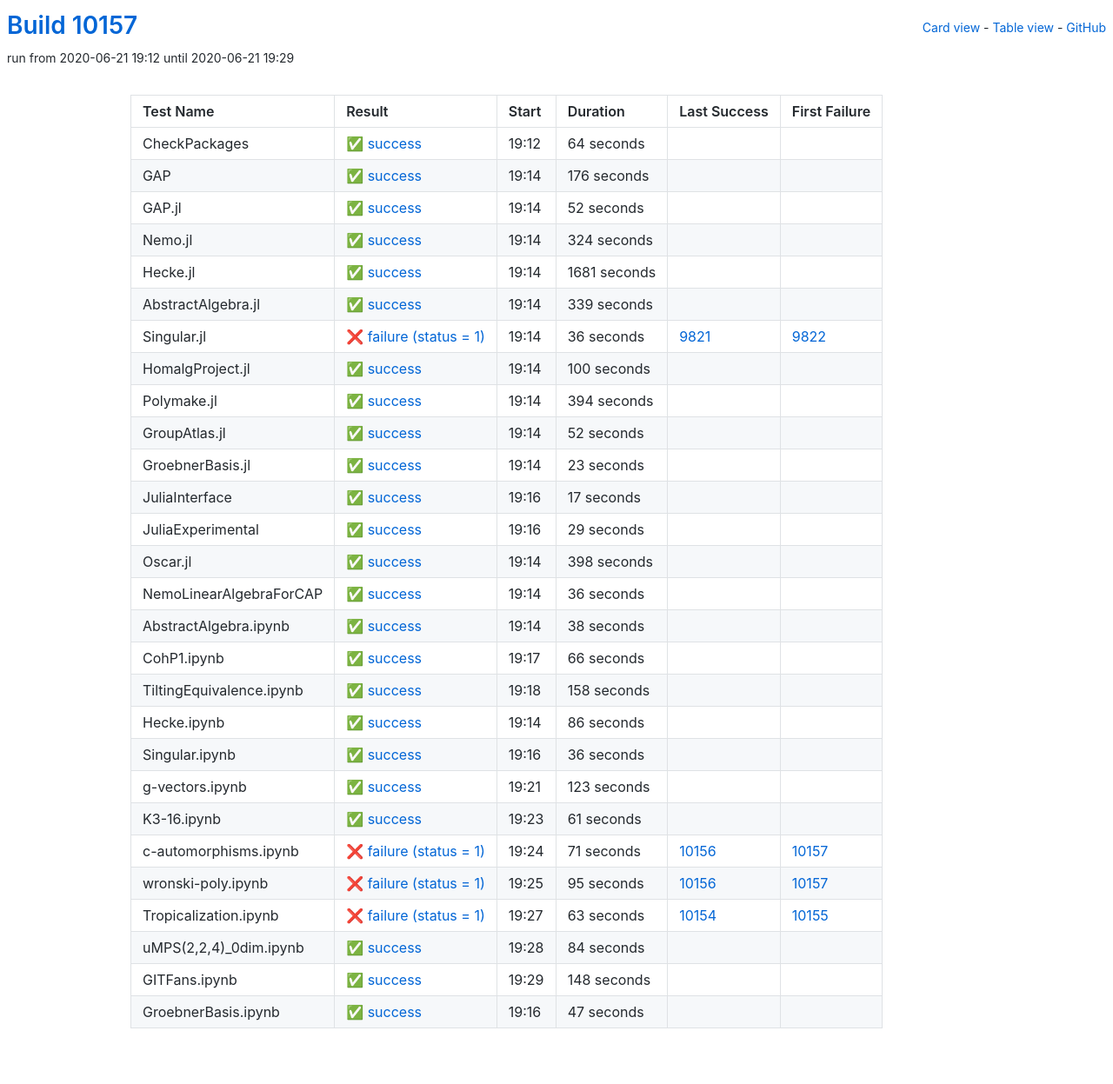
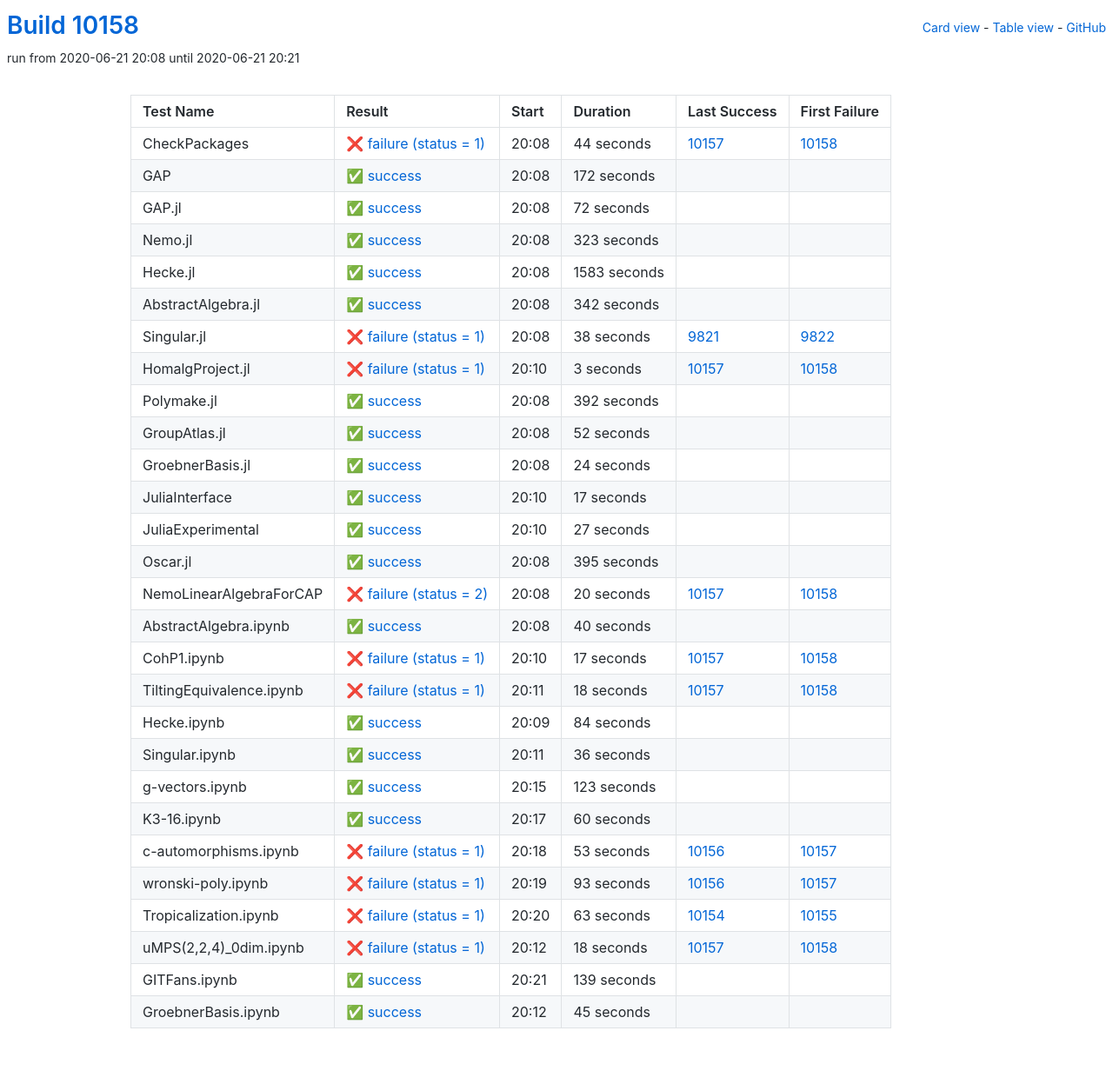
Before and after one commit to oscar-system/oscar-ci-status, a Jekyll site: the page built from table.html, in a window 1280 px wide. Shown: the whole page at 87% size. Built offline with Jekyll 4.4.1, drawn with Linux system fonts in a browser that asks for light colours.

Commit message:
Build #10158

```diff
--- a/_data/ci.yml
+++ b/_data/ci.yml
@@ -1,6 +1,6 @@
 ---
-build: 10157
-build_url: https://oscarci.mathematik.uni-kl.de/job/oscar/10157/
+build: 10158
+build_url: https://oscarci.mathematik.uni-kl.de/job/oscar/10158/
 job: oscar
 organization: oscar-system
 repo: oscar-ci-status
@@ -8,116 +8,116 @@
 tests:
 - name: CheckPackages
   id: checkpackages
-  log: https://oscarci.mathematik.uni-kl.de/job/oscar/10157/artifact/logs/build-10157/CheckPackages.log
-  start: 2020-06-21 19:12
+  log: https://oscarci.mathematik.uni-kl.de/job/oscar/10158/artifact/logs/build-10158/CheckPackages.log
+  start: 2020-06-21 20:08
+  success: false
+  exitcode: 1
+  status: failure
+  duration: 44
+  last_success: 10157
+  last_success_url: https://oscarci.mathematik.uni-kl.de/job/oscar/10157/
+  first_failure: 10158
+  first_failure_url: https://oscarci.mathematik.uni-kl.de/job/oscar/10158/
+- name: GAP
+  id: gap
+  log: https://oscarci.mathematik.uni-kl.de/job/oscar/10158/artifact/logs/build-10158/GAP.log
+  start: 2020-06-21 20:08
   success: true
   exitcode: 0
   status: success
-  duration: 64
-  last_success: false
-  last_success_url:
-  first_failure: false
-  first_failure_url:
-- name: GAP
-  id: gap
-  log: https://oscarci.mathematik.uni-kl.de/job/oscar/10157/artifact/logs/build-10157/GAP.log
-  start: 2020-06-21 19:14
-  success: true
-  exitcode: 0
-  status: success
-  duration: 176
+  duration: 172
   last_success: false
   last_success_url:
   first_failure: false
   first_failure_url:
 - name: GAP.jl
   id: gap-jl
-  log: https://oscarci.mathematik.uni-kl.de/job/oscar/10157/artifact/logs/build-10157/GAP.jl.log
-  start: 2020-06-21 19:14
+  log: https://oscarci.mathematik.uni-kl.de/job/oscar/10158/artifact/logs/build-10158/GAP.jl.log
+  start: 2020-06-21 20:08
   success: true
   exitcode: 0
   status: success
-  duration: 52
+  duration: 72
   last_success: false
   last_success_url:
   first_failure: false
   first_failure_url:
 - name: Nemo.jl
   id: nemo-jl
-  log: https://oscarci.mathematik.uni-kl.de/job/oscar/10157/artifact/logs/build-10157/Nemo.jl.log
-  start: 2020-06-21 19:14
+  log: https://oscarci.mathematik.uni-kl.de/job/oscar/10158/artifact/logs/build-10158/Nemo.jl.log
+  start: 2020-06-21 20:08
   success: true
   exitcode: 0
   status: success
-  duration: 324
+  duration: 323
   last_success: false
   last_success_url:
   first_failure: false
   first_failure_url:
 - name: Hecke.jl
   id: hecke-jl
-  log: https://oscarci.mathematik.uni-kl.de/job/oscar/10157/artifact/logs/build-10157/Hecke.jl.log
-  start: 2020-06-21 19:14
+  log: https://oscarci.mathematik.uni-kl.de/job/oscar/10158/artifact/logs/build-10158/Hecke.jl.log
+  start: 2020-06-21 20:08
   success: true
   exitcode: 0
   status: success
-  duration: 1681
+  duration: 1583
   last_success: false
   last_success_url:
   first_failure: false
   first_failure_url:
 - name: AbstractAlgebra.jl
   id: abstractalgebra-jl
-  log: https://oscarci.mathematik.uni-kl.de/job/oscar/10157/artifact/logs/build-10157/AbstractAlgebra.jl.log
-  start: 2020-06-21 19:14
+  log: https://oscarci.mathematik.uni-kl.de/job/oscar/10158/artifact/logs/build-10158/AbstractAlgebra.jl.log
+  start: 2020-06-21 20:08
   success: true
   exitcode: 0
   status: success
-  duration: 339
+  duration: 342
   last_success: false
   last_success_url:
   first_failure: false
   first_failure_url:
 - name: Singular.jl
   id: singular-jl
-  log: https://oscarci.mathematik.uni-kl.de/job/oscar/10157/artifact/logs/build-10157/Singular.jl.log
-  start: 2020-06-21 19:14
+  log: https://oscarci.mathematik.uni-kl.de/job/oscar/10158/artifact/logs/build-10158/Singular.jl.log
+  start: 2020-06-21 20:08
   success: false
   exitcode: 1
   status: failure
-  duration: 36
+  duration: 38
   last_success: 9821
   last_success_url: https://oscarci.mathematik.uni-kl.de/job/oscar/9821/
   first_failure: 9822
   first_failure_url: https://oscarci.mathematik.uni-kl.de/job/oscar/9822/
 - name: HomalgProject.jl
   id: homalgproject-jl
-  log: https://oscarci.mathematik.uni-kl.de/job/oscar/10157/artifact/logs/build-10157/HomalgProject.jl.log
-  start: 2020-06-21 19:14
+  log: https://oscarci.mathematik.uni-kl.de/job/oscar/10158/artifact/logs/build-10158/HomalgProject.jl.log
+  start: 2020-06-21 20:10
+  success: false
+  exitcode: 1
+  status: failure
+  duration: 3
+  last_success: 10157
+  last_success_url: https://oscarci.mathematik.uni-kl.de/job/oscar/10157/
+  first_failure: 10158
+  first_failure_url: https://oscarci.mathematik.uni-kl.de/job/oscar/10158/
+- name: Polymake.jl
+  id: polymake-jl
+  log: https://oscarci.mathematik.uni-kl.de/job/oscar/10158/artifact/logs/build-10158/Polymake.jl.log
+  start: 2020-06-21 20:08
   success: true
   exitcode: 0
   status: success
-  duration: 100
-  last_success: false
-  last_success_url:
-  first_failure: false
-  first_failure_url:
-- name: Polymake.jl
-  id: polymake-jl
-  log: https://oscarci.mathematik.uni-kl.de/job/oscar/10157/artifact/logs/build-10157/Polymake.jl.log
-  start: 2020-06-21 19:14
-  success: true
-  exitcode: 0
-  status: success
-  duration: 394
+  duration: 392
   last_success: false
   last_success_url:
   first_failure: false
   first_failure_url:
 - name: GroupAtlas.jl
   id: groupatlas-jl
-  log: https://oscarci.mathematik.uni-kl.de/job/oscar/10157/artifact/logs/build-10157/GroupAtlas.jl.log
-  start: 2020-06-21 19:14
+  log: https://oscarci.mathematik.uni-kl.de/job/oscar/10158/artifact/logs/build-10158/GroupAtlas.jl.log
+  start: 2020-06-21 20:08
   success: true
   exitcode: 0
   status: success
@@ -128,20 +128,20 @@
   first_failure_url:
 - name: GroebnerBasis.jl
   id: groebnerbasis-jl
-  log: https://oscarci.mathematik.uni-kl.de/job/oscar/10157/artifact/logs/build-10157/GroebnerBasis.jl.log
-  start: 2020-06-21 19:14
+  log: https://oscarci.mathematik.uni-kl.de/job/oscar/10158/artifact/logs/build-10158/GroebnerBasis.jl.log
+  start: 2020-06-21 20:08
   success: true
   exitcode: 0
   status: success
-  duration: 23
+  duration: 24
   last_success: false
   last_success_url:
   first_failure: false
   first_failure_url:
 - name: JuliaInterface
   id: juliainterface
-  log: https://oscarci.mathematik.uni-kl.de/job/oscar/10157/artifact/logs/build-10157/JuliaInterface.log
-  start: 2020-06-21 19:16
+  log: https://oscarci.mathematik.uni-kl.de/job/oscar/10158/artifact/logs/build-10158/JuliaInterface.log
+  start: 2020-06-21 20:10
   success: true
   exitcode: 0
   status: success
@@ -152,92 +152,92 @@
   first_failure_url:
 - name: JuliaExperimental
   id: juliaexperimental
-  log: https://oscarci.mathematik.uni-kl.de/job/oscar/10157/artifact/logs/build-10157/JuliaExperimental.log
-  start: 2020-06-21 19:16
+  log: https://oscarci.mathematik.uni-kl.de/job/oscar/10158/artifact/logs/build-10158/JuliaExperimental.log
+  start: 2020-06-21 20:10
   success: true
   exitcode: 0
   status: success
-  duration: 29
+  duration: 27
   last_success: false
   last_success_url:
   first_failure: false
   first_failure_url:
 - name: Oscar.jl
   id: oscar-jl
-  log: https://oscarci.mathematik.uni-kl.de/job/oscar/10157/artifact/logs/build-10157/Oscar.jl.log
-  start: 2020-06-21 19:14
+  log: https://oscarci.mathematik.uni-kl.de/job/oscar/10158/artifact/logs/build-10158/Oscar.jl.log
+  start: 2020-06-21 20:08
   success: true
   exitcode: 0
   status: success
-  duration: 398
+  duration: 395
   last_success: false
   last_success_url:
   first_failure: false
   first_failure_url:
 - name: NemoLinearAlgebraForCAP
   id: nemolinearalgebraforcap
-  log: https://oscarci.mathematik.uni-kl.de/job/oscar/10157/artifact/logs/build-10157/NemoLinearAlgebraForCAP.log
-  start: 2020-06-21 19:14
+  log: https://oscarci.mathematik.uni-kl.de/job/oscar/10158/artifact/logs/build-10158/NemoLinearAlgebraForCAP.log
+  start: 2020-06-21 20:08
+  success: false
+  exitcode: 2
+  status: failure
+  duration: 20
+  last_success: 10157
+  last_success_url: https://oscarci.mathematik.uni-kl.de/job/oscar/10157/
+  first_failure: 10158
+  first_failure_url: https://oscarci.mathematik.uni-kl.de/job/oscar/10158/
+- name: AbstractAlgebra.ipynb
+  id: abstractalgebra-ipynb
+  log: https://oscarci.mathematik.uni-kl.de/job/oscar/10158/artifact/logs/build-10158/AbstractAlgebra.ipynb.log
+  start: 2020-06-21 20:08
   success: true
   exitcode: 0
   status: success
-  duration: 36
-  last_success: false
-  last_success_url:
-  first_failure: false
-  first_failure_url:
-- name: AbstractAlgebra.ipynb
-  id: abstractalgebra-ipynb
-  log: https://oscarci.mathematik.uni-kl.de/job/oscar/10157/artifact/logs/build-10157/AbstractAlgebra.ipynb.log
-  start: 2020-06-21 19:14
-  success: true
-  exitcode: 0
-  status: success
-  duration: 38
+  duration: 40
   last_success: false
   last_success_url:
   first_failure: false
   first_failure_url:
 - name: CohP1.ipynb
   id: cohp1-ipynb
-  log: https://oscarci.mathematik.uni-kl.de/job/oscar/10157/artifact/logs/build-10157/CohP1.ipynb.log
-  start: 2020-06-21 19:17
+  log: https://oscarci.mathematik.uni-kl.de/job/oscar/10158/artifact/logs/build-10158/CohP1.ipynb.log
+  start: 2020-06-21 20:10
+  success: false
+  exitcode: 1
+  status: failure
+  duration: 17
+  last_success: 10157
+  last_success_url: https://oscarci.mathematik.uni-kl.de/job/oscar/10157/
+  first_failure: 10158
+  first_failure_url: https://oscarci.mathematik.uni-kl.de/job/oscar/10158/
+- name: TiltingEquivalence.ipynb
+  id: tiltingequivalence-ipynb
+  log: https://oscarci.mathematik.uni-kl.de/job/oscar/10158/artifact/logs/build-10158/TiltingEquivalence.ipynb.log
+  start: 2020-06-21 20:11
+  success: false
+  exitcode: 1
+  status: failure
+  duration: 18
+  last_success: 10157
+  last_success_url: https://oscarci.mathematik.uni-kl.de/job/oscar/10157/
+  first_failure: 10158
+  first_failure_url: https://oscarci.mathematik.uni-kl.de/job/oscar/10158/
+- name: Hecke.ipynb
+  id: hecke-ipynb
+  log: https://oscarci.mathematik.uni-kl.de/job/oscar/10158/artifact/logs/build-10158/Hecke.ipynb.log
+  start: 2020-06-21 20:09
   success: true
   exitcode: 0
   status: success
-  duration: 66
-  last_success: false
-  last_success_url:
-  first_failure: false
-  first_failure_url:
-- name: TiltingEquivalence.ipynb
-  id: tiltingequivalence-ipynb
-  log: https://oscarci.mathematik.uni-kl.de/job/oscar/10157/artifact/logs/build-10157/TiltingEquivalence.ipynb.log
-  start: 2020-06-21 19:18
-  success: true
-  exitcode: 0
-  status: success
-  duration: 158
-  last_success: false
-  last_success_url:
-  first_failure: false
-  first_failure_url:
-- name: Hecke.ipynb
-  id: hecke-ipynb
-  log: https://oscarci.mathematik.uni-kl.de/job/oscar/10157/artifact/logs/build-10157/Hecke.ipynb.log
-  start: 2020-06-21 19:14
-  success: true
-  exitcode: 0
-  status: success
-  duration: 86
+  duration: 84
   last_success: false
   last_success_url:
   first_failure: false
   first_failure_url:
 - name: Singular.ipynb
   id: singular-ipynb
-  log: https://oscarci.mathematik.uni-kl.de/job/oscar/10157/artifact/logs/build-10157/Singular.ipynb.log
-  start: 2020-06-21 19:16
+  log: https://oscarci.mathematik.uni-kl.de/job/oscar/10158/artifact/logs/build-10158/Singular.ipynb.log
+  start: 2020-06-21 20:11
   success: true
   exitcode: 0
   status: success
@@ -248,8 +248,8 @@
   first_failure_url:
 - name: g-vectors.ipynb
   id: g-vectors-ipynb
-  log: https://oscarci.mathematik.uni-kl.de/job/oscar/10157/artifact/logs/build-10157/g-vectors.ipynb.log
-  start: 2020-06-21 19:21
+  log: https://oscarci.mathematik.uni-kl.de/job/oscar/10158/artifact/logs/build-10158/g-vectors.ipynb.log
+  start: 2020-06-21 20:15
   success: true
   exitcode: 0
   status: success
@@ -260,44 +260,44 @@
   first_failure_url:
 - name: K3-16.ipynb
   id: k3-16-ipynb
-  log: https://oscarci.mathematik.uni-kl.de/job/oscar/10157/artifact/logs/build-10157/K3-16.ipynb.log
-  start: 2020-06-21 19:23
+  log: https://oscarci.mathematik.uni-kl.de/job/oscar/10158/artifact/logs/build-10158/K3-16.ipynb.log
+  start: 2020-06-21 20:17
   success: true
   exitcode: 0
   status: success
-  duration: 61
+  duration: 60
   last_success: false
   last_success_url:
   first_failure: false
   first_failure_url:
 - name: c-automorphisms.ipynb
   id: c-automorphisms-ipynb
-  log: https://oscarci.mathematik.uni-kl.de/job/oscar/10157/artifact/logs/build-10157/c-automorphisms.ipynb.log
-  start: 2020-06-21 19:24
+  log: https://oscarci.mathematik.uni-kl.de/job/oscar/10158/artifact/logs/build-10158/c-automorphisms.ipynb.log
+  start: 2020-06-21 20:18
   success: false
   exitcode: 1
   status: failure
-  duration: 71
+  duration: 53
   last_success: 10156
   last_success_url: https://oscarci.mathematik.uni-kl.de/job/oscar/10156/
   first_failure: 10157
   first_failure_url: https://oscarci.mathematik.uni-kl.de/job/oscar/10157/
 - name: wronski-poly.ipynb
   id: wronski-poly-ipynb
-  log: https://oscarci.mathematik.uni-kl.de/job/oscar/10157/artifact/logs/build-10157/wronski-poly.ipynb.log
-  start: 2020-06-21 19:25
+  log: https://oscarci.mathematik.uni-kl.de/job/oscar/10158/artifact/logs/build-10158/wronski-poly.ipynb.log
+  start: 2020-06-21 20:19
   success: false
   exitcode: 1
   status: failure
-  duration: 95
+  duration: 93
   last_success: 10156
   last_success_url: https://oscarci.mathematik.uni-kl.de/job/oscar/10156/
   first_failure: 10157
   first_failure_url: https://oscarci.mathematik.uni-kl.de/job/oscar/10157/
 - name: Tropicalization.ipynb
   id: tropicalization-ipynb
-  log: https://oscarci.mathematik.uni-kl.de/job/oscar/10157/artifact/logs/build-10157/Tropicalization.ipynb.log
-  start: 2020-06-21 19:27
+  log: https://oscarci.mathematik.uni-kl.de/job/oscar/10158/artifact/logs/build-10158/Tropicalization.ipynb.log
+  start: 2020-06-21 20:20
   success: false
   exitcode: 1
   status: failure
@@ -308,36 +308,36 @@
   first_failure_url: https://oscarci.mathematik.uni-kl.de/job/oscar/10155/
 - name: uMPS(2,2,4)_0dim.ipynb
   id: umps-2-2-4-0dim-ipynb
-  log: https://oscarci.mathematik.uni-kl.de/job/oscar/10157/artifact/logs/build-10157/uMPS-2-2-4-_0dim.ipynb.log
-  start: 2020-06-21 19:28
+  log: https://oscarci.mathematik.uni-kl.de/job/oscar/10158/artifact/logs/build-10158/uMPS-2-2-4-_0dim.ipynb.log
+  start: 2020-06-21 20:12
+  success: false
+  exitcode: 1
+  status: failure
+  duration: 18
+  last_success: 10157
+  last_success_url: https://oscarci.mathematik.uni-kl.de/job/oscar/10157/
+  first_failure: 10158
+  first_failure_url: https://oscarci.mathematik.uni-kl.de/job/oscar/10158/
+- name: GITFans.ipynb
+  id: gitfans-ipynb
+  log: https://oscarci.mathematik.uni-kl.de/job/oscar/10158/artifact/logs/build-10158/GITFans.ipynb.log
+  start: 2020-06-21 20:21
   success: true
   exitcode: 0
   status: success
-  duration: 84
-  last_success: false
-  last_success_url:
-  first_failure: false
-  first_failure_url:
-- name: GITFans.ipynb
-  id: gitfans-ipynb
-  log: https://oscarci.mathematik.uni-kl.de/job/oscar/10157/artifact/logs/build-10157/GITFans.ipynb.log
-  start: 2020-06-21 19:29
-  success: true
-  exitcode: 0
-  status: success
-  duration: 148
+  duration: 139
   last_success: false
   last_success_url:
   first_failure: false
   first_failure_url:
 - name: GroebnerBasis.ipynb
   id: groebnerbasis-ipynb
-  log: https://oscarci.mathematik.uni-kl.de/job/oscar/10157/artifact/logs/build-10157/GroebnerBasis.ipynb.log
-  start: 2020-06-21 19:16
+  log: https://oscarci.mathematik.uni-kl.de/job/oscar/10158/artifact/logs/build-10158/GroebnerBasis.ipynb.log
+  start: 2020-06-21 20:12
   success: true
   exitcode: 0
   status: success
-  duration: 47
+  duration: 45
   last_success: false
   last_success_url:
   first_failure: false
```
Also changed, not shown: README.md.
